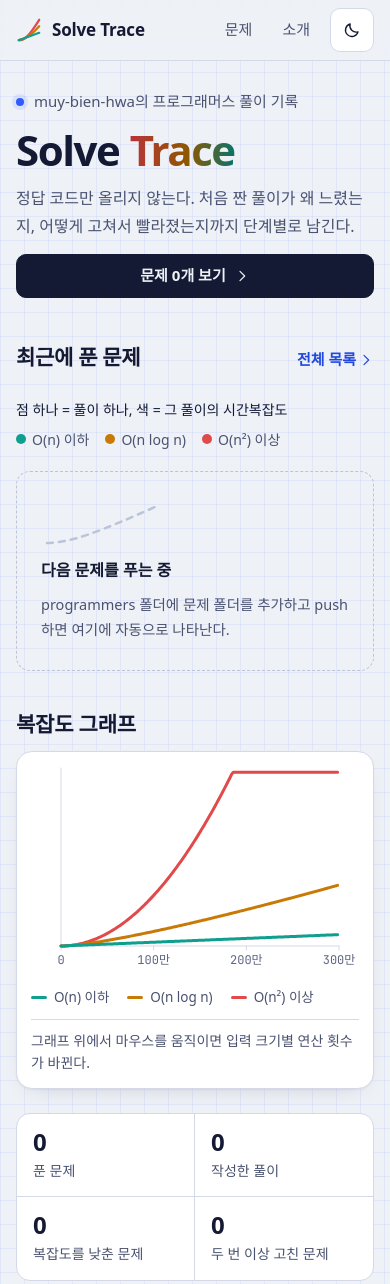
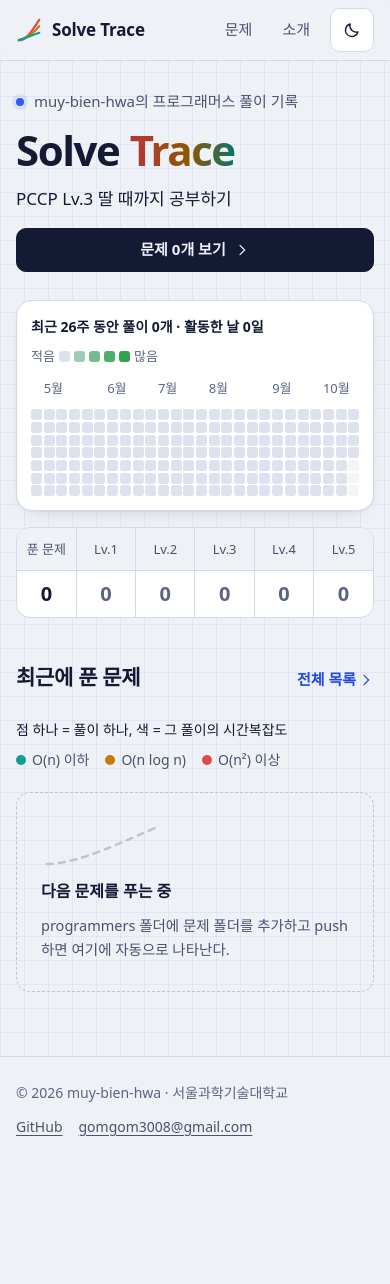
Before and after one commit to muy-bien-hwa/programmers, an Astro site in the folder site/: page / in a window 390 px wide. Shown: the top 1284 px of the page. After the commit the page ends 1170 px from the top, so only its background shows below. Built offline with nearby package versions, Linux system fonts and the light colour scheme; Astro itself is replaced by a stand-in of ours; a web font is replaced by a local one.

Commit message:
사이트 디자인 재수정

```diff
--- a/site/src/components/Heatmap.astro
+++ b/site/src/components/Heatmap.astro
@@ -1,19 +1,20 @@
 ---
-/** 최근 26주 풀이 잔디. 날짜별 풀이 파일 수. */
+/** 최근 N주 풀이 잔디. 날짜별 풀이 파일 수(커밋 날짜 기준). */
 interface Props { data: Map<string, number>; weeks?: number; }
-const { data, weeks = 53 } = Astro.props;
+const { data, weeks = 26 } = Astro.props;
 const today = new Date();
 today.setUTCHours(0, 0, 0, 0);
 const end = new Date(today);
 end.setUTCDate(end.getUTCDate() + (6 - end.getUTCDay())); // 이번 주 토요일
+const start = new Date(end); start.setUTCDate(end.getUTCDate() - (weeks * 7 - 1));
 const days: { d: string; n: number; future: boolean }[] = [];
 for (let i = weeks * 7 - 1; i >= 0; i--) {
   const dt = new Date(end); dt.setUTCDate(end.getUTCDate() - i);
   const d = dt.toISOString().slice(0, 10);
   days.push({ d, n: data.get(d) ?? 0, future: dt > today });
 }
-const total = [...data.values()].reduce((a, b) => a + b, 0);
-const activeDays = [...data.keys()].length;
+const inRange = days.filter((x) => x.n > 0);
+const total = inRange.reduce((a, x) => a + x.n, 0);
 const lvl = (n: number) => (n === 0 ? 0 : n === 1 ? 1 : n === 2 ? 2 : n <= 4 ? 3 : 4);
 const months: { col: number; label: string }[] = [];
 days.forEach((x, i) => {
@@ -22,40 +23,45 @@ days.forEach((x, i) => {
     if (!months.length || months[months.length - 1].label !== `${m}월`) months.push({ col: i / 7, label: `${m}월` });
   }
 });
+// 바로 다음 달 라벨과 2주 안쪽으로 붙으면 앞 라벨은 뺀다 (글자가 겹치지 않게)
+const monthLabels = months.filter((m, i) => !months[i + 1] || months[i + 1].col - m.col >= 2);
+const fmt = (d: string) => `${Number(d.slice(5, 7))}월 ${Number(d.slice(8, 10))}일`;
 ---
-<div class="heat">
-  <div class="head">
-    <span>최근 {weeks}주 동안 풀이 {total}개 · 활동한 날 {activeDays}일</span>
+<figure class="heat">
+  <figcaption class="head">
+    <b>최근 {weeks}주 동안 풀이 {total}개 · 활동한 날 {inRange.length}일</b>
     <span class="scale" aria-hidden="true">적음 <i class="l0"></i><i class="l1"></i><i class="l2"></i><i class="l3"></i><i class="l4"></i> 많음</span>
+  </figcaption>
+  <div class="months" style={`grid-template-columns: repeat(${weeks}, minmax(0, 1fr))`} aria-hidden="true">
+    {monthLabels.map((m) => <span style={`grid-column: ${m.col + 1}; grid-row: 1`}>{m.label}</span>)}
   </div>
-  <div class="scroll">
-    <div class="months" style={`grid-template-columns: repeat(${weeks}, 1fr)`}>
-      {months.map((m) => <span style={`grid-column: ${m.col + 1}`}>{m.label}</span>)}
-    </div>
-    <div class="grid" style={`grid-template-columns: repeat(${weeks}, 1fr)`} role="img" aria-label={`최근 ${weeks}주 풀이 기록`}>
-      {days.map((x, i) => (
-        <i class={`c l${lvl(x.n)}${x.future ? ' fut' : ''}`} style={`--i:${i}`} title={x.future ? '' : `${x.d} · 풀이 ${x.n}개`} />
-      ))}
-    </div>
+  <div class="grid" style={`grid-template-columns: repeat(${weeks}, minmax(0, 1fr))`} aria-hidden="true">
+    {days.map((x, i) => (
+      <i class={`c l${lvl(x.n)}${x.future ? ' fut' : ''}`} style={`--i:${i}`} title={x.future ? '' : `${x.d} · 풀이 ${x.n}개`} />
+    ))}
   </div>
-</div>
+  <ul class="sr-only">
+    {inRange.length ? inRange.map((x) => <li>{fmt(x.d)} 풀이 {x.n}개</li>) : <li>최근 {weeks}주 동안 푼 기록이 없다</li>}
+  </ul>
+</figure>
 
 <style>
-  .heat { display: grid; gap: 12px; background: var(--surface); border: 1px solid var(--line); border-radius: 16px; padding: 18px 20px; min-width: 0; }
-  .head { display: flex; justify-content: space-between; gap: 12px; flex-wrap: wrap; font-size: 0.875rem; color: var(--ink-2); }
-  .scale { display: inline-flex; align-items: center; gap: 4px; font-size: 0.75rem; color: var(--ink-3); }
+  .heat { margin: 0; display: grid; gap: 10px; background: var(--surface); border: 1px solid var(--line); border-radius: 16px; padding: 18px 20px; min-width: 0; box-shadow: var(--shadow); }
+  .head { display: flex; justify-content: space-between; align-items: baseline; gap: 6px 12px; flex-wrap: wrap; font-size: 0.875rem; color: var(--ink-2); }
+  .head b { font-weight: 600; color: var(--ink); }
+  .scale { display: inline-flex; align-items: center; gap: 4px; font-size: 0.8125rem; color: var(--ink-3); }
   .scale i { width: 11px; height: 11px; border-radius: 3px; display: inline-block; }
-  .scroll { overflow-x: auto; display: grid; gap: 6px; }
-  .months { display: grid; gap: 4px; min-width: 640px; font: 0.6875rem var(--font-mono); color: var(--ink-3); }
-  .grid { display: grid; grid-auto-flow: column; grid-template-rows: repeat(7, 1fr); gap: 3px; min-width: 640px; }
-  .c { aspect-ratio: 1; border-radius: 3px; display: block; max-width: 100%;
-       animation: pop .5s var(--ease-out) both; animation-delay: calc(var(--i) * 4ms); }
+  .months { display: grid; column-gap: 3px; overflow: visible; font-size: 0.8125rem; color: var(--ink-3); white-space: nowrap; }
+  .grid { display: grid; grid-auto-flow: column; grid-template-rows: repeat(7, auto); gap: 3px; }
+  .c { aspect-ratio: 1; border-radius: 3px; display: block;
+       animation: pop .5s var(--ease-out) both; animation-delay: calc(var(--i) * 3ms); }
+  /* 잔디는 초록. 복잡도 teal(O(n) 이하)과 헷갈리지 않게 노란 기운이 도는 초록을 쓴다 */
   .l0 { background: var(--heat-0); }
-  .l1 { background: color-mix(in srgb, var(--c-lin) 35%, var(--heat-0)); }
-  .l2 { background: color-mix(in srgb, var(--c-lin) 60%, var(--heat-0)); }
-  .l3 { background: color-mix(in srgb, var(--c-lin) 82%, var(--heat-0)); }
-  .l4 { background: var(--c-lin); }
-  .fut { opacity: .35; }
+  .l1 { background: color-mix(in srgb, var(--heat) 35%, var(--heat-0)); }
+  .l2 { background: color-mix(in srgb, var(--heat) 60%, var(--heat-0)); }
+  .l3 { background: color-mix(in srgb, var(--heat) 82%, var(--heat-0)); }
+  .l4 { background: var(--heat); }
+  .fut { opacity: .35; animation: none; }
   @keyframes pop { from { transform: scale(.4); opacity: .2; } to { transform: scale(1); opacity: 1; } }
-  .fut { animation: none; }
+  @media (max-width: 640px) { .heat { padding: 14px; } .grid, .months { gap: 2px; } }
 </style>
--- a/site/src/pages/index.astro
+++ b/site/src/pages/index.astro
@@ -1,25 +1,21 @@
 ---
 import Base from '../layouts/Base.astro';
-import HeroPlot from '../components/HeroPlot.astro';
 import ProblemCard from '../components/ProblemCard.astro';
 import Heatmap from '../components/Heatmap.astro';
 import TierLegend from '../components/TierLegend.astro';
 import Icon from '../components/Icon.astro';
-import { getProblems, activity, lowered } from '../lib/problems';
+import { getProblems, activity } from '../lib/problems';
 import { SITE, url } from '../lib/site';
 
 const problems = getProblems();
 const featured = [...problems].sort((a, b) => b.solutions.length - a.solutions.length || (b.solved ?? '').localeCompare(a.solved ?? ''))[0] ?? null;
-const totalSolutions = problems.reduce((a, p) => a + p.solutions.length, 0);
-const improved = problems.filter(lowered).length;
-const reworked = problems.filter((p) => p.solutions.length > 1).length;
-const levelSet = [...new Set(problems.map((p) => p.level).filter((l) => l !== null))];
-const levels = [0, 1, 2, 3, 4, 5].map((lv) => ({ lv, n: problems.filter((p) => p.level === lv).length }));
-const maxLv = Math.max(1, ...levels.map((l) => l.n));
+// 레벨별 문제 수. 레벨을 안 적은 문제는 따로 센다
+const LEVELS = [1, 2, 3, 4, 5];
+const byLevel = LEVELS.map((lv) => ({ lv, n: problems.filter((p) => p.level === lv).length }));
+const lv0 = problems.filter((p) => p.level === 0).length;
+const noLevel = problems.filter((p) => p.level === null).length;
 const recent = problems.slice(0, 6);
 const heat = activity(problems);
-// 문제가 적을 때는 잔디가 거의 비어 보이므로 숨긴다
-const HEAT_MIN = 10;
 ---
 <Base active="home">
   <div class="home wrap">
@@ -29,35 +25,39 @@ const HEAT_MIN = 10;
         <span class="w">Solve</span>
         <span class="w">Trace</span>
       </h1>
-      <p class="lede">정답 코드만 올리지 않는다. 처음 짠 풀이가 왜 느렸는지, 어떻게 고쳐서 빨라졌는지까지 단계별로 남긴다.</p>
+      <p class="lede">PCCP Lv.3 딸 때까지 공부하기</p>
       <div class="cta">
         <a class="btn primary" href={url('problems')}>문제 {problems.length}개 보기<Icon name="right" size={16} /></a>
         {featured && <a class="btn ghost" href={url(`problems/${featured.slug}`)}>{featured.title} 풀이 과정 보기</a>}
       </div>
     </section>
 
-    <section class="plot-area" aria-label="복잡도 그래프">
-      <h2 class="plot-title">{featured ? `${featured.title} 풀이가 빨라진 과정` : '복잡도 그래프'}</h2>
-      <HeroPlot featured={featured} />
+    <section class="heat-area" aria-label="언제 문제를 풀었는지">
+      <Heatmap data={heat} weeks={26} />
     </section>
 
-    <section class="stats-area" aria-label="기록 요약">
-      <dl class="stats">
-        <div class="stat"><dt>푼 문제</dt><dd data-count={problems.length}>{problems.length}</dd></div>
-        <div class="stat"><dt>작성한 풀이</dt><dd data-count={totalSolutions}>{totalSolutions}</dd></div>
-        <div class="stat"><dt>복잡도를 낮춘 문제</dt><dd data-count={improved}>{improved}</dd></div>
-        <div class="stat"><dt>두 번 이상 고친 문제</dt><dd data-count={reworked}>{reworked}</dd></div>
-        {levelSet.length >= 2 && (
-          <div class="stat levels">
-            <dt>레벨 분포</dt>
-            <dd class="bars" role="img" aria-label={levels.map((l) => `Lv.${l.lv} ${l.n}개`).join(', ')}>
-              {levels.map((l) => (
-                <div class="bar"><i style={`--h:${(l.n / maxLv) * 100}%`}></i><small>{l.lv}</small></div>
-              ))}
-            </dd>
-          </div>
-        )}
-      </dl>
+    <section class="stats-area" aria-labelledby="stats-title">
+      <h2 class="sr-only" id="stats-title">푼 문제 수</h2>
+      <div class="tbl">
+        <table class="stats">
+          <thead>
+            <tr>
+              <th scope="col">푼 문제</th>
+              {lv0 > 0 && <th scope="col">Lv.0</th>}
+              {byLevel.map((l) => <th scope="col">Lv.{l.lv}</th>)}
+              {noLevel > 0 && <th scope="col"><span class="full">레벨 미기재</span><span class="short">미기재</span></th>}
+            </tr>
+          </thead>
+          <tbody>
+            <tr>
+              <td class="total">{problems.length}</td>
+              {lv0 > 0 && <td>{lv0}</td>}
+              {byLevel.map((l) => <td class={l.n ? '' : 'zero'}>{l.n}</td>)}
+              {noLevel > 0 && <td>{noLevel}</td>}
+            </tr>
+          </tbody>
+        </table>
+      </div>
     </section>
 
     <section class="recent-area" aria-labelledby="recent-title">
@@ -78,38 +78,21 @@ const HEAT_MIN = 10;
       </div>
     </section>
 
-    {problems.length >= HEAT_MIN && (
-      <section class="heat-area" aria-labelledby="heat-title">
-        <div class="block-head"><h2 class="section-title" id="heat-title">풀이 기록</h2></div>
-        <Heatmap data={heat} weeks={53} />
-      </section>
-    )}
-
-    <section class="how-area" aria-labelledby="how-title">
-      <h2 id="how-title">이 사이트가 만들어지는 방식</h2>
-      <ol class="steps">
-        <li><span class="n" aria-hidden="true">1</span><span><b>문제 폴더 추가</b><span>문제마다 README.md와 solution_1.py, solution_2.py … 를 넣는다.</span></span></li>
-        <li><span class="n" aria-hidden="true">2</span><span><b>push</b><span>GitHub Actions가 폴더를 읽어 풀이 단계, 복잡도, 코드 diff를 계산한다.</span></span></li>
-        <li><span class="n" aria-hidden="true">3</span><span><b>자동 배포</b><span>정적 페이지로 빌드되어 GitHub Pages에 올라간다. 따로 글을 쓸 필요가 없다.</span></span></li>
-      </ol>
-    </section>
   </div>
 </Base>
 
 <style>
-  /* 데스크톱: 제목 | 그래프 → 요약 → 최근 문제 → (잔디) → 만드는 방식
-     모바일: 제목 → 최근 문제 → 그래프 → 요약 → 만드는 방식 (첫 화면에 카드가 보이게) */
+  /* 데스크톱: 제목 | 잔디 → 레벨 표 → 최근 문제
+     모바일: 제목 → 잔디 → 레벨 표 → 최근 문제 */
   .home {
     display: grid; grid-template-columns: minmax(0, 1fr) minmax(0, 560px); column-gap: 48px;
-    grid-template-areas: "text plot" "stats stats" "recent recent" "heat heat" "how how";
+    grid-template-areas: "text heat" "stats stats" "recent recent";
     padding-top: 56px;
   }
   .hero-text { grid-area: text; align-self: center; display: grid; gap: 22px; }
-  .plot-area { grid-area: plot; align-self: center; min-width: 0; }
+  .heat-area { grid-area: heat; align-self: center; min-width: 0; }
   .stats-area { grid-area: stats; margin-top: 32px; }
   .recent-area { grid-area: recent; margin-top: 56px; display: grid; gap: 16px; }
-  .heat-area { grid-area: heat; margin-top: 64px; display: grid; gap: 16px; }
-  .how-area { grid-area: how; margin-top: 64px; display: grid; gap: 18px; }
 
   .who { display: inline-flex; align-items: center; gap: 10px; font-size: 0.9375rem; color: var(--ink-2); font-weight: 500; }
   .pulse { width: 8px; height: 8px; border-radius: 50%; background: var(--accent); box-shadow: 0 0 0 4px var(--accent-soft); flex: none; }
@@ -124,18 +107,17 @@ const HEAT_MIN = 10;
     -webkit-background-clip: text; background-clip: text; color: transparent;
   }
   @keyframes rise { from { transform: translateY(0.2em); opacity: 0.001; } to { transform: none; opacity: 1; } }
-  .hero-text .lede { font-size: clamp(1rem, 1.5vw, 1.125rem); max-width: 30em; color: var(--ink-2); text-wrap: pretty; }
+  .hero-text .lede { font-size: clamp(1.0625rem, 1.6vw, 1.25rem); font-weight: 500; color: var(--ink); text-wrap: pretty; }
   .cta { display: flex; gap: 10px; flex-wrap: wrap; }
-  .plot-title { display: none; }
 
-  .stats { display: grid; grid-template-columns: repeat(auto-fit, minmax(180px, 1fr)); margin: 0; border: 1px solid var(--line); border-radius: 14px; background: var(--surface); overflow: hidden; }
-  .stat { display: flex; flex-direction: column-reverse; justify-content: flex-end; gap: 2px; padding: 18px 22px; border-left: 1px solid var(--line); margin-left: -1px; min-width: 0; }
-  .stat dd { margin: 0; font-family: var(--font-display); font-weight: 600; font-size: 1.75rem; line-height: 1.2; font-variant-numeric: tabular-nums; }
-  .stat dt { font-size: 0.875rem; color: var(--ink-2); }
-  .bars { display: flex; align-items: flex-end; gap: 6px; height: 40px; }
-  .bar { flex: 1; display: grid; grid-template-rows: 1fr auto; height: 100%; gap: 2px; justify-items: center; }
-  .bar i { align-self: end; width: 100%; max-width: 18px; height: max(3px, var(--h)); background: var(--accent); border-radius: 3px 3px 1px 1px; }
-  .bar small { font: 0.75rem var(--font-mono); color: var(--ink-3); line-height: 1; }
+  .tbl { overflow-x: auto; background: var(--surface); border: 1px solid var(--line); border-radius: 14px; }
+  .stats { width: 100%; border-collapse: collapse; table-layout: fixed; }
+  .stats th, .stats td { text-align: left; padding: 12px 20px; border-left: 1px solid var(--line); }
+  .stats th:first-child, .stats td:first-child { border-left: 0; }
+  .stats th { font-size: 0.875rem; font-weight: 500; color: var(--ink-2); background: var(--paper); white-space: nowrap; }
+  .stats td { font-family: var(--font-display); font-weight: 600; font-size: 1.625rem; line-height: 1.3; font-variant-numeric: tabular-nums; border-top: 1px solid var(--line); }
+  .stats td.zero { color: var(--ink-3); }
+  .short { display: none; }
 
   .block-head { display: flex; justify-content: space-between; align-items: baseline; gap: 16px; }
   .more { display: inline-flex; align-items: center; gap: 2px; min-height: 44px; font-weight: 600; font-size: 0.9375rem; text-decoration: none; }
@@ -143,49 +125,21 @@ const HEAT_MIN = 10;
   .card-empty { border: 1.5px dashed var(--line-2); border-radius: 14px; padding: 24px; display: grid; gap: 8px; align-content: center; color: var(--ink-2); font-size: 0.90625rem; min-height: 200px; }
   .card-empty b { color: var(--ink); font-size: 1rem; }
 
-  .how-area h2 { font-size: 1.25rem; font-weight: 700; }
-  .steps { list-style: none; margin: 0; padding: 0; display: grid; grid-template-columns: repeat(3, minmax(0, 1fr)); gap: 16px; }
-  .steps li { display: flex; gap: 14px; align-items: flex-start; }
-  .steps .n { flex: none; width: 32px; height: 32px; border-radius: 50%; display: inline-grid; place-items: center; font-family: var(--font-display); font-weight: 600; font-size: 0.875rem; background: var(--ink); color: var(--paper); }
-  .steps li > span:last-child { display: grid; gap: 2px; }
-  .steps b { font-size: 1rem; }
-  .steps li span span { color: var(--ink-2); font-size: 0.90625rem; line-height: 1.6; }
-
   @media (max-width: 900px) {
-    .home { grid-template-columns: minmax(0, 1fr); grid-template-areas: "text" "recent" "plot" "stats" "heat" "how"; padding-top: 28px; }
+    .home { grid-template-columns: minmax(0, 1fr); grid-template-areas: "text" "heat" "stats" "recent"; padding-top: 28px; }
     .hero-text { gap: 14px; }
+    .heat-area { margin-top: 28px; }
+    .stats-area { margin-top: 16px; }
     .recent-area { margin-top: 40px; }
-    .plot-area { margin-top: 40px; display: grid; gap: 12px; }
-    .plot-title { display: block; font-size: 1.3125rem; font-weight: 700; letter-spacing: -0.01em; }
-    .stats-area { margin-top: 24px; }
-    .how-area, .heat-area { margin-top: 44px; }
-    .steps { grid-template-columns: 1fr; }
-    .stats { grid-template-columns: repeat(2, minmax(0, 1fr)); }
-    .stat { padding: 14px 16px; border-top: 1px solid var(--line); margin-top: -1px; }
-    .stat dd { font-size: 1.5rem; }
-    .stat.levels { grid-column: 1 / -1; }
   }
   @media (max-width: 640px) {
     .cta .ghost { display: none; }
     .cta .primary { flex: 1; }
     .cards { grid-template-columns: 1fr; gap: 12px; }
+    .stats th, .stats td { padding: 10px 2px; text-align: center; }
+    .stats th { font-size: 0.8125rem; }
+    .full { display: none; }
+    .short { display: inline; }
+    .stats td { font-size: 1.25rem; }
   }
 </style>
-
-<script>
-  import { onPage, reduceMotion } from '../scripts/util';
-  onPage(() => {
-    if (reduceMotion()) return;
-    const els = [...document.querySelectorAll<HTMLElement>('.stat dd[data-count]')];
-    let raf = 0;
-    const t0 = performance.now(), dur = 900;
-    const targets = els.map((e) => ({ e, v: Number(e.dataset.count) }));
-    const step = (now: number) => {
-      const k = Math.min(1, (now - t0) / dur), ease = 1 - Math.pow(1 - k, 4);
-      targets.forEach(({ e, v }) => { e.textContent = String(Math.round(v * ease)); });
-      if (k < 1) raf = requestAnimationFrame(step);
-    };
-    raf = requestAnimationFrame(step);
-    return () => cancelAnimationFrame(raf);
-  });
-</script>
--- a/site/src/styles/global.css
+++ b/site/src/styles/global.css
@@ -37,6 +37,7 @@
   --code-add: rgba(123, 147, 255, 0.20);
   --code-del: rgba(255, 255, 255, 0.045);
   --heat-0: #DDE2EE;
+  --heat: #2DA44E;  /* 잔디 초록 (복잡도 색 아님) */
   --nav-bg: rgba(238, 241, 246, 0.88);
   --shadow: 0 1px 2px rgba(20, 26, 51, 0.06), 0 8px 24px -14px rgba(20, 26, 51, 0.22);
   --shadow-lift: 0 2px 4px rgba(20, 26, 51, 0.06), 0 18px 36px -16px rgba(20, 26, 51, 0.30);
@@ -63,7 +64,7 @@
     --c-lin: #2DD4BF; --c-nlog: #F5B547; --c-sq: #FF6B6B; --c-unknown: #8A93B5;
     --c-lin-text: #2DD4BF; --c-nlog-text: #F5B547; --c-sq-text: #FF6B6B; --c-unknown-text: #A2AACA;
     --fail: #F07AD8; --fail-soft: rgba(240, 122, 216, 0.12);
-    --code-bg: #0A0E20; --code-bar: #111633; --heat-0: #1C2346; --nav-bg: rgba(14, 19, 40, 0.86);
+    --code-bg: #0A0E20; --code-bar: #111633; --heat-0: #1C2346; --heat: #3FB950; --nav-bg: rgba(14, 19, 40, 0.86);
     --shadow: 0 1px 2px rgba(0, 0, 0, 0.3), 0 12px 32px -16px rgba(0, 0, 0, 0.6);
     --shadow-lift: 0 2px 4px rgba(0, 0, 0, 0.35), 0 20px 40px -16px rgba(0, 0, 0, 0.75);
     color-scheme: dark;
@@ -76,7 +77,7 @@
   --c-lin: #2DD4BF; --c-nlog: #F5B547; --c-sq: #FF6B6B; --c-unknown: #8A93B5;
   --c-lin-text: #2DD4BF; --c-nlog-text: #F5B547; --c-sq-text: #FF6B6B; --c-unknown-text: #A2AACA;
   --fail: #F07AD8; --fail-soft: rgba(240, 122, 216, 0.12);
-  --code-bg: #0A0E20; --code-bar: #111633; --heat-0: #1C2346; --nav-bg: rgba(14, 19, 40, 0.86);
+  --code-bg: #0A0E20; --code-bar: #111633; --heat-0: #1C2346; --heat: #3FB950; --nav-bg: rgba(14, 19, 40, 0.86);
   --shadow: 0 1px 2px rgba(0, 0, 0, 0.3), 0 12px 32px -16px rgba(0, 0, 0, 0.6);
   --shadow-lift: 0 2px 4px rgba(0, 0, 0, 0.35), 0 20px 40px -16px rgba(0, 0, 0, 0.75);
   color-scheme: dark;
```
